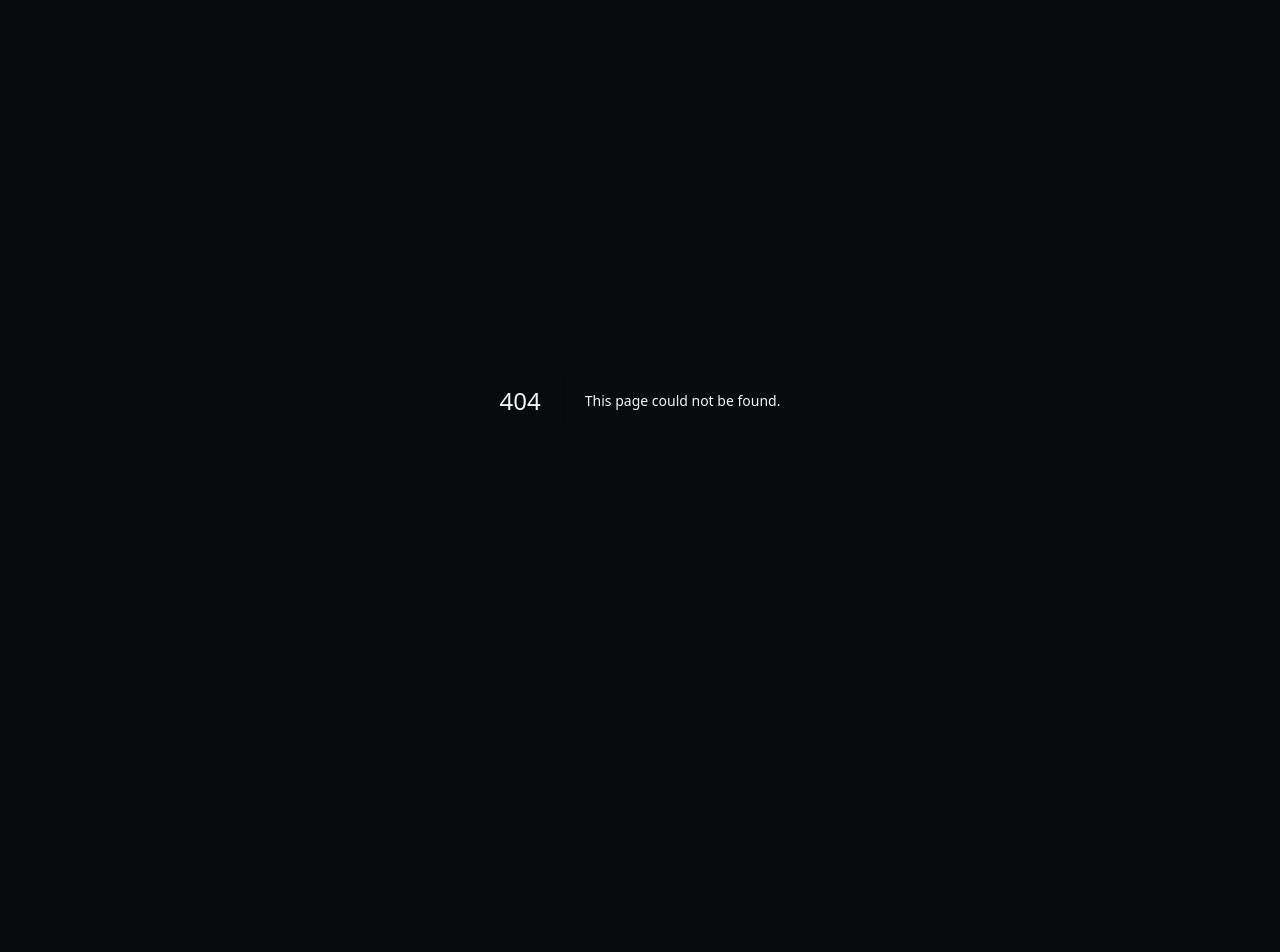
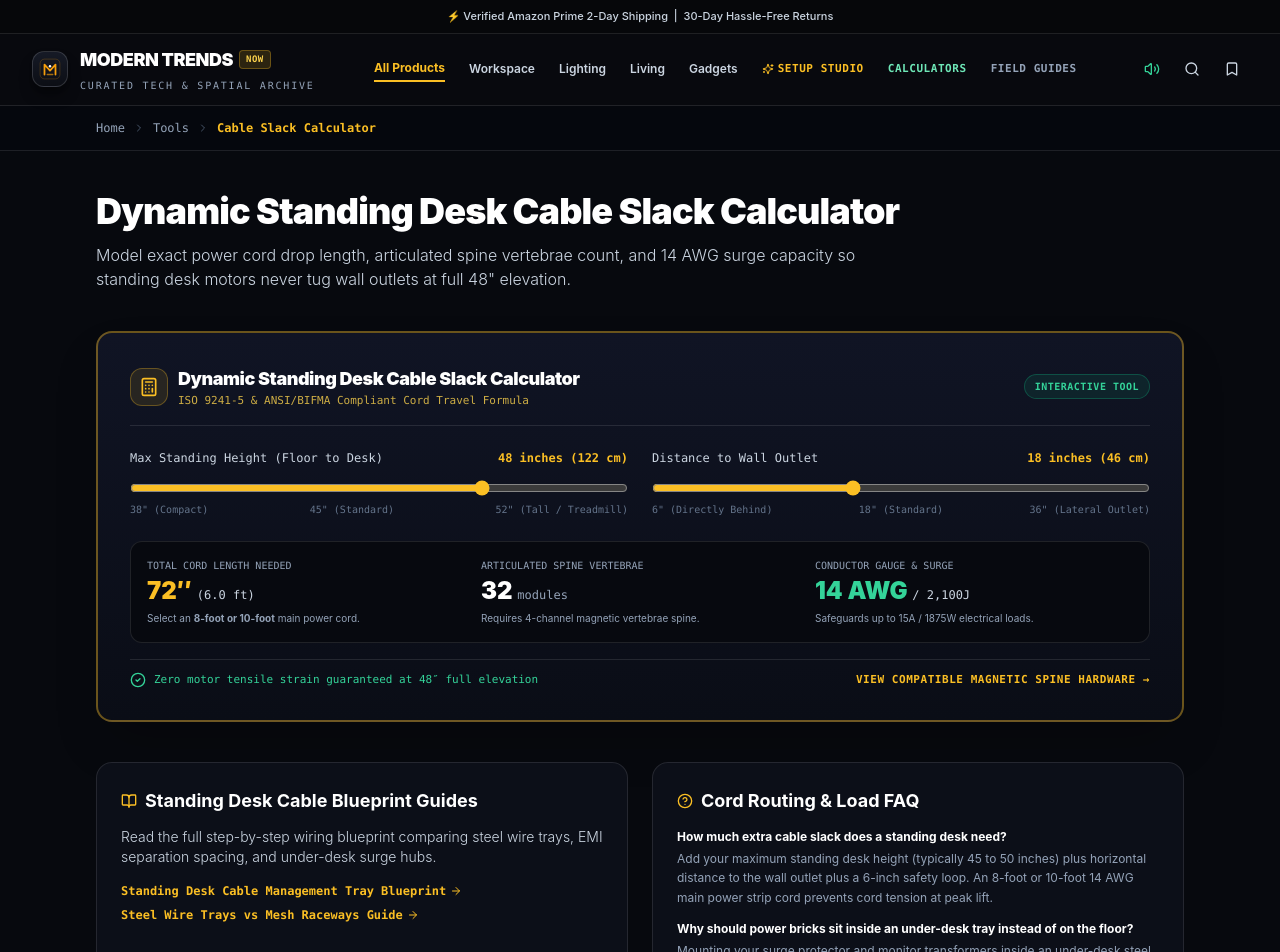
Before and after one commit to mnaveedkhtri-ui/moderntrendsnows, a Next.js app: page /tools/standing-desk-cable-slack-calculator in a window 1280 px wide. Before the commit this address had no page. Shown: the top 952 px of the page. Before the commit the page ends 800 px from the top, so only its background shows below. Built offline with nearby package versions, Linux system fonts and the light colour scheme.

Commit message:
fix(tools): give Standing Desk Cable Slack Calculator its own dedicated /tools page

```diff
--- a/app/api/indexnow/route.ts
+++ b/app/api/indexnow/route.ts
@@ -13,6 +13,7 @@ const STATIC_URLS = [
   `https://${HOST}/tools/ergonomic-desk-height-calculator`,
   `https://${HOST}/tools/monitor-viewing-distance-calculator`,
   `https://${HOST}/tools/desk-mat-keyboard-fit-calculator`,
+  `https://${HOST}/tools/standing-desk-cable-slack-calculator`,
   `https://${HOST}/blog`,
   `https://${HOST}/about`,
   `https://${HOST}/contact`,
--- a/app/rss.xml/route.ts
+++ b/app/rss.xml/route.ts
@@ -35,6 +35,12 @@ export async function GET() {
       url: `${baseUrl}/tools/desk-mat-keyboard-fit-calculator`,
       desc: 'Plan horizontal desktop clearance across 40 to 72-inch desks with 60%, 75%, TKL, and full keyboards plus XXL leather/felt mats.',
       img: `${baseUrl}/blog/desk-mat-fit-blueprint.png`,
+    },
+    {
+      title: 'Dynamic Standing Desk Cable Slack Calculator',
+      url: `${baseUrl}/tools/standing-desk-cable-slack-calculator`,
+      desc: 'Calculate exact power cord travel length, spine vertebrae modules, and 14 AWG surge capacity for snag-free standing desk elevation.',
+      img: `${baseUrl}/blog/cable-slack-architecture-diagram.png`,
     },
   ];
 
--- a/app/sitemap.ts
+++ b/app/sitemap.ts
@@ -33,6 +33,12 @@ export default function sitemap(): MetadataRoute.Sitemap {
     },
     {
       url: `${baseUrl}/tools/desk-mat-keyboard-fit-calculator`,
+      lastModified: coreUpdateDate,
+      changeFrequency: 'weekly',
+      priority: 0.95,
+    },
+    {
+      url: `${baseUrl}/tools/standing-desk-cable-slack-calculator`,
       lastModified: coreUpdateDate,
       changeFrequency: 'weekly',
       priority: 0.95,
--- a/app/tools/page.tsx
+++ b/app/tools/page.tsx
@@ -50,7 +50,7 @@ const TOOLS = [
     guideLabel: 'Read Desk Mat Material Guide',
   },
   {
-    slug: '/blog/standing-desk-cable-management-tray-guide',
+    slug: '/tools/standing-desk-cable-slack-calculator',
     badge: 'Sit-Stand Cord Math',
     title: 'Dynamic Standing Desk Cable Slack Calculator',
     desc: 'Calculate exact power cord travel length and articulated magnetic spine vertebrae needed so cables never snag at full 48" elevation.',
--- /dev/null
+++ b/app/tools/standing-desk-cable-slack-calculator/page.tsx
@@ -0,0 +1,128 @@
+import React from 'react';
+import { Metadata } from 'next';
+import Link from 'next/link';
+import Navbar from '../../../components/Navbar';
+import Footer from '../../../components/Footer';
+import CableSlackCalculator from '../../../components/CableSlackCalculator';
+import { ChevronRight, BookOpen, ArrowRight, HelpCircle } from 'lucide-react';
+
+const PAGE_URL = 'https://www.moderntrendsnow.store/tools/standing-desk-cable-slack-calculator';
+
+export const metadata: Metadata = {
+  title: 'Standing Desk Cable Slack Calculator (ISO 9241-5 Cord Travel Tool) | Modern Trends Now',
+  description:
+    'Calculate exact standing desk power cord travel length, 14 AWG surge protector specs, and articulated magnetic cable spine vertebrae needed for snag-free 48-inch elevation.',
+  alternates: {
+    canonical: PAGE_URL,
+  },
+  openGraph: {
+    title: 'Dynamic Standing Desk Cable Slack Calculator',
+    description:
+      'Prevent motor snagging at full sit-stand elevation. Model exact power cord length and cable spine modules.',
+    url: PAGE_URL,
+    type: 'website',
+    images: [
+      {
+        url: 'https://www.moderntrendsnow.store/blog/cable-slack-architecture-diagram.png',
+        width: 1200,
+        height: 800,
+        alt: 'Standing Desk Cable Slack Routing Architecture Diagram',
+      },
+    ],
+  },
+};
+
+const FAQS = [
+  {
+    q: 'How much extra cable slack does a standing desk need?',
+    a: 'Add your maximum standing desk height (typically 45 to 50 inches) plus horizontal distance to the wall outlet plus a 6-inch safety loop. An 8-foot or 10-foot 14 AWG main power strip cord prevents cord tension at peak lift.',
+  },
+  {
+    q: 'Why should power bricks sit inside an under-desk tray instead of on the floor?',
+    a: 'Mounting your surge protector and monitor transformers inside an under-desk steel wire tray means only one main power cable travels down to the floor, eliminating tangled individual DisplayPort and USB cords as the desk moves.',
+  },
+];
+
+export default function CableSlackToolPage() {
+  const schema = {
+    '@context': 'https://schema.org',
+    '@type': 'SoftwareApplication',
+    name: 'Modern Trends Now Standing Desk Cable Slack Calculator',
+    applicationCategory: 'UtilitiesApplication',
+    operatingSystem: 'Web',
+    url: PAGE_URL,
+    offers: { '@type': 'Offer', price: '0', priceCurrency: 'USD' },
+  };
+
+  return (
+    <div className="min-h-screen flex flex-col bg-[#07090e] text-slate-100 selection:bg-amber-400 selection:text-black">
+      <script type="application/ld+json" dangerouslySetInnerHTML={{ __html: JSON.stringify(schema) }} />
+
+      <Navbar />
+
+      <main className="flex-1">
+        <div className="border-b border-white/10 bg-[#05070d]">
+          <div className="mx-auto max-w-6xl px-4 sm:px-6 lg:px-8 py-3.5">
+            <nav className="flex items-center gap-2 text-xs font-mono text-slate-400">
+              <Link href="/" className="hover:text-white transition">Home</Link>
+              <ChevronRight className="h-3 w-3 text-slate-600" />
+              <Link href="/tools" className="hover:text-white transition">Tools</Link>
+              <ChevronRight className="h-3 w-3 text-slate-600" />
+              <span className="text-amber-400 font-bold">Cable Slack Calculator</span>
+            </nav>
+          </div>
+        </div>
+
+        <section className="mx-auto max-w-6xl px-4 sm:px-6 lg:px-8 py-10 text-left">
+          <h1 className="text-3xl sm:text-4xl font-black text-white tracking-tight mb-3">
+            Dynamic Standing Desk Cable Slack Calculator
+          </h1>
+          <p className="text-sm sm:text-base text-slate-300 max-w-3xl font-light mb-6">
+            Model exact power cord drop length, articulated spine vertebrae count, and 14 AWG surge capacity so standing desk motors never tug wall outlets at full 48&quot; elevation.
+          </p>
+
+          <CableSlackCalculator />
+
+          <div className="mt-10 grid grid-cols-1 md:grid-cols-2 gap-6">
+            <div className="rounded-2xl border border-white/10 bg-[#0c0f18] p-6">
+              <h2 className="text-lg font-bold text-white mb-3 flex items-center gap-2">
+                <BookOpen className="h-4 w-4 text-amber-400" />
+                <span>Standing Desk Cable Blueprint Guides</span>
+              </h2>
+              <p className="text-xs sm:text-sm text-slate-300 leading-relaxed mb-4 font-light">
+                Read the full step-by-step wiring blueprint comparing steel wire trays, EMI separation spacing, and under-desk surge hubs.
+              </p>
+              <div className="flex flex-col gap-2 text-xs font-mono font-bold text-amber-400">
+                <Link href="/blog/standing-desk-cable-management-tray-guide" className="hover:underline inline-flex items-center gap-1">
+                  <span>Standing Desk Cable Management Tray Blueprint</span>
+                  <ArrowRight className="h-3 w-3" />
+                </Link>
+                <Link href="/blog/under-desk-cable-management-steel-tray-vs-mesh-raceway-guide" className="hover:underline inline-flex items-center gap-1">
+                  <span>Steel Wire Trays vs Mesh Raceways Guide</span>
+                  <ArrowRight className="h-3 w-3" />
+                </Link>
+              </div>
+            </div>
+
+            <div className="rounded-2xl border border-white/10 bg-[#0c0f18] p-6">
+              <h2 className="text-lg font-bold text-white mb-3 flex items-center gap-2">
+                <HelpCircle className="h-4 w-4 text-amber-400" />
+                <span>Cord Routing &amp; Load FAQ</span>
+              </h2>
+              <div className="space-y-3 text-xs text-slate-300 leading-relaxed">
+                {FAQS.map((f, i) => (
+                  <div key={i}>
+                    <div className="font-bold text-white mb-0.5">{f.q}</div>
+                    <p className="text-slate-400">{f.a}</p>
+                  </div>
+                ))}
+              </div>
+            </div>
+          </div>
+        </section>
+      </main>
+
+      <Footer />
+    </div>
+  );
+}
```
Also changed, not shown: scripts/generate-pinterest-csv.js (+7 -0 lines), public/llms.txt, public/pinterest_bulk_pins.csv.
